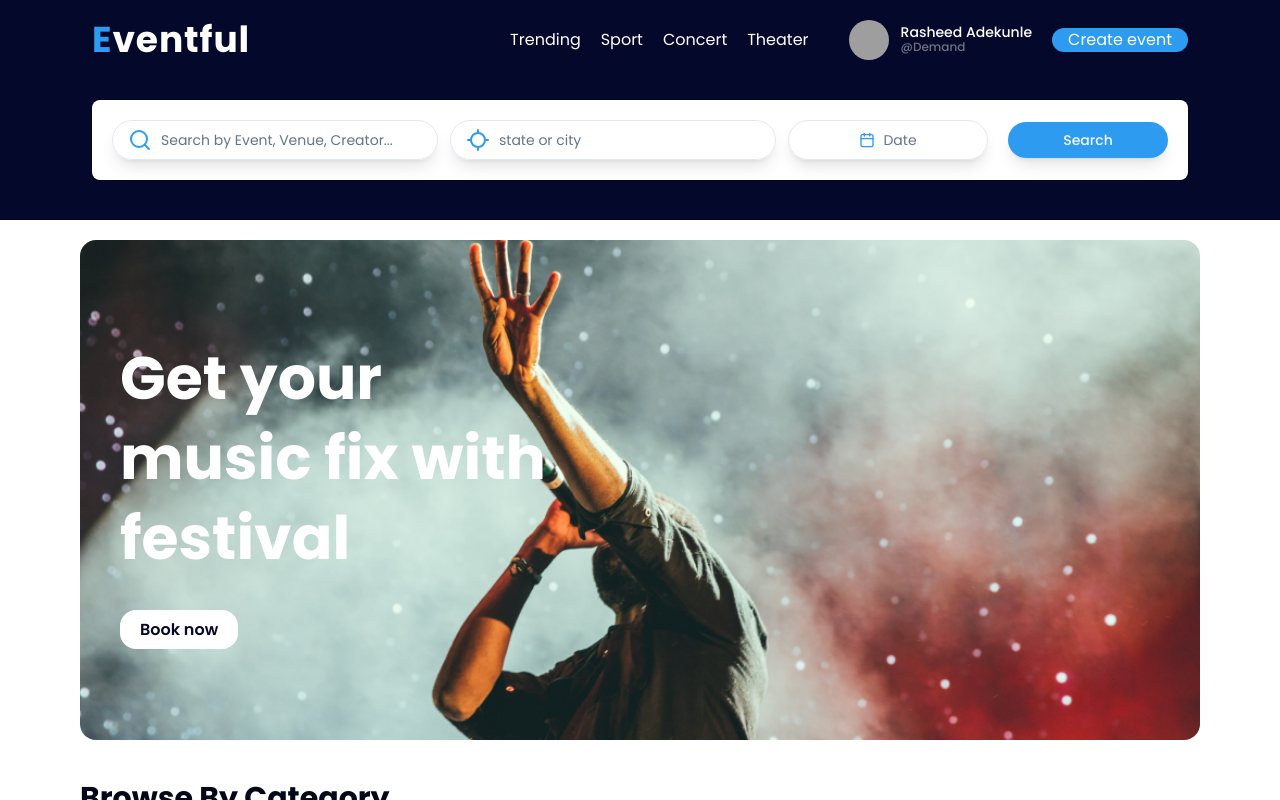
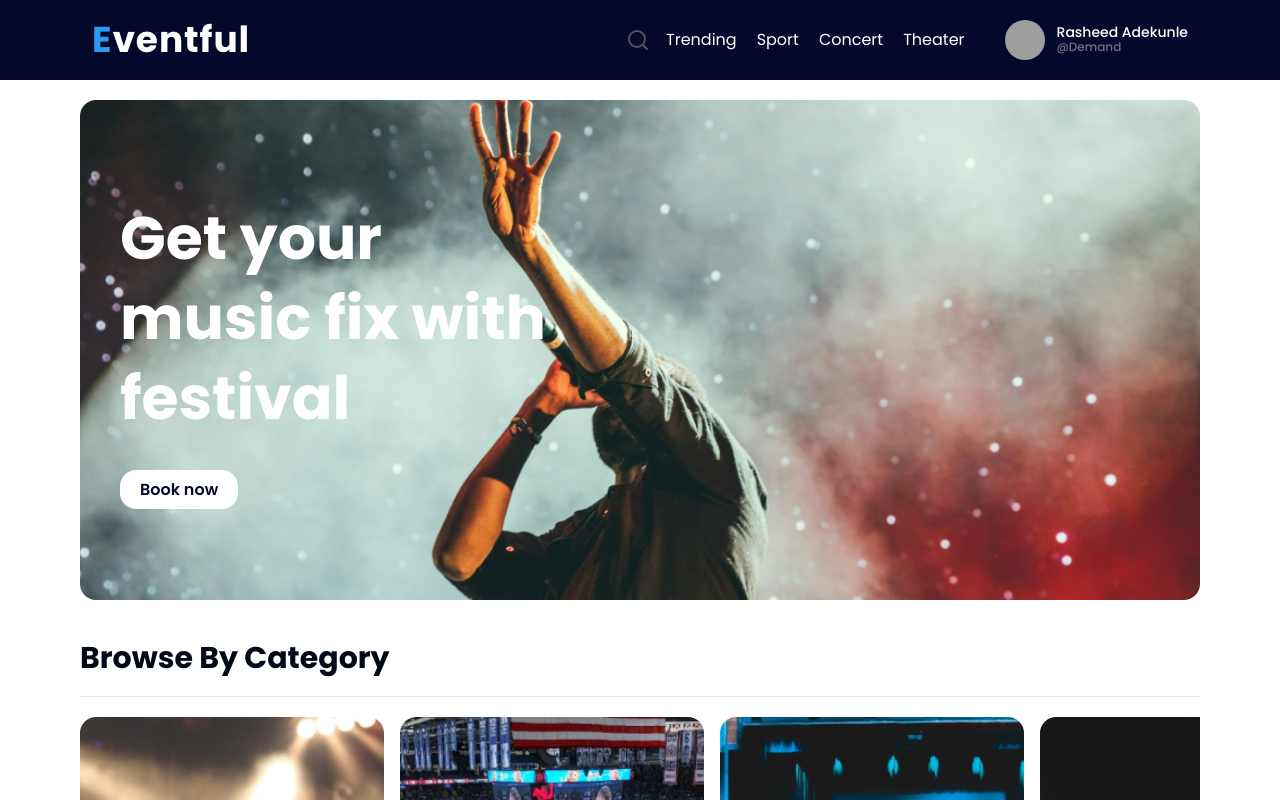
Before and after one commit to Demandtech/eventful-frontend, a Next.js app: page / in a window 1280 px wide. Shown: the top 800 px of the page. Built offline with nearby package versions, Linux system fonts and the light colour scheme; grey boxes are pictures that could not be loaded.

Commit message:
toggle search bar

```diff
--- a/src/app/details/[eventId]/page.tsx
+++ b/src/app/details/[eventId]/page.tsx
@@ -15,7 +15,6 @@ import {
 import { useParams, useRouter } from "next/navigation";
 import { formatPrice } from "@/lib/utils";
 import { ticketTypes } from "@/lib/dummy-data";
-
 
 function Page() {
   const { eventId } = useParams();
@@ -39,15 +38,14 @@ function Page() {
           >
             <ArrowLeft /> Back
           </Button>
-          <div className="absolute left-1/2 top-1/2 -translate-x-1/2 -translate-y-1/2">
-            <h1 className="font-bold w-full px-2 text-white text-center lg:leading text-4xl lg:text-6xl mb-5 lg:mb-10 backdrop-blur-sm">
+          <div className="absolute w-full max-w-[90%] md:max-w-md left-1/2 top-1/2 -translate-x-1/2 -translate-y-1/2">
+            <h1 className="font-bold w-full px-2 text-white text-center lg:leading text-4xl lg:text-6xl  backdrop-blur-sm">
               Sunday Pocono Raceway
             </h1>
           </div>
         </div>
-        <div className="mt-5 gap-3 lg:items-center flex-col md:flex-row flex">
-          <BookButton packages={ticketTypes} />
-          <ul className="md:items-center space-y-3 md:space-y-0 flex-wrap flex-col md:flex-row flex lg:ml-auto">
+        <div className="mt-5 gap-3">
+          <ul className="md:items-center space-y-3 md:space-y-0 flex-wrap flex-col md:flex-row flex">
             <li className="flex space-x-1 items-center">
               <Timer className="text-btn-primary" />
               <span className="font-medium text-sm text-[#333333]">
@@ -85,6 +83,11 @@ function Page() {
               <span className="font-medium text-sm text-[#333333]">
                 ₦{formatPrice(ticketTypes[ticketTypes.length - 1].price)}
               </span>
+            </li>
+
+            <Dot size={50} className="text-gray-500 hidden md:block" />
+            <li>
+              <BookButton packages={ticketTypes} />
             </li>
           </ul>
         </div>
--- a/src/components/home/events.tsx
+++ b/src/components/home/events.tsx
@@ -45,7 +45,7 @@ const events = [
 function Events({ header = "Top Picks Near You" }) {
   const [displayEvents, setEvents] = useState(events);
   return (
-    <div className="mt-10 w-full pb-20">
+    <div className="mt-10 w-full lg:pb-20">
       <h2 className="lg:text-3xl font-bold pb-5 mb-10 border-b">{header}</h2>
       <div className="relative">
         <ul className="">
--- a/src/components/layouts/mainlayout/pagesLayout.tsx
+++ b/src/components/layouts/mainlayout/pagesLayout.tsx
@@ -1,11 +1,19 @@
-import { ReactNode } from "react";
-import Navbar from "./navbar";
+import { ReactNode, useState } from "react";
+import Navbar from "../navbar";
 import Footer from "./Footer";
 
 function PagesLayout({ children }: { children: ReactNode }) {
+  const [isSearchBarOpen, setIsSearchBarOpen] = useState(false);
+
+  function handleSearBar() {
+    setIsSearchBarOpen(!isSearchBarOpen);
+  }
   return (
     <div className="relative min-h-dvh">
-      <Navbar />
+      <Navbar
+        setIsSearchBarOpen={handleSearBar}
+        isSearchBarOpen={isSearchBarOpen}
+      />
 
       <div className="max-w-[1440px] py-5 mx-auto px-3 md:px-5 lg:px-20">
         {children}
--- a/src/components/layouts/mainlayout/navbar.tsx
+++ b/src/components/layouts/navbar.tsx
@@ -2,12 +2,20 @@ import Login from "@/components/auth/login";
 import Signup from "@/components/auth/signup";
 import Link from "next/link";
 import React, { useState } from "react";
-import Searchbar from "../searchbar";
-import Sidebar from "../sidebar";
+import Searchbar from "./searchbar";
+import Sidebar from "./sidebar";
 import { Avatar, AvatarFallback, AvatarImage, Button } from "@/components/ui";
 import { usePathname, useRouter } from "next/navigation";
+import { SearchIcon, LocateIcon } from "lucide-react";
+import { ButtonIcon } from "@radix-ui/react-icons";
 
-function Navbar() {
+function Navbar({
+  isSearchBarOpen,
+  setIsSearchBarOpen,
+}: {
+  isSearchBarOpen: boolean;
+  setIsSearchBarOpen: () => void;
+}) {
   const [user, setUser] = useState(true);
   const path = usePathname();
   const router = useRouter();
@@ -25,7 +33,15 @@ function Navbar() {
               </p>
             </Link>
           </div>
-          <div className="flex gap-10">
+
+          <div className="flex items-center sm:gap-10 ">
+            <div className="flex">
+              {!path.includes("detail") && !path.includes("create-event") && (
+                <Button onClick={setIsSearchBarOpen} variant="default">
+                  <SearchIcon className="text-gray-600" />
+                </Button>
+              )}
+
               <ul className=" items-center gap-5 hidden lg:flex">
                 <li>
                   <Link href="/categories/Family">Trending</Link>
@@ -40,7 +56,7 @@ function Navbar() {
                   <Link href="/categories/Theater">Theater</Link>
                 </li>
               </ul>
-
+            </div>
             <div className="gap-5 flex items-center">
               {!user ? (
                 <>
@@ -57,8 +73,8 @@ function Navbar() {
                       <AvatarImage src="https://github.com/shadcn.png" />
                       <AvatarFallback>RA</AvatarFallback>
                     </Avatar>
-                    <div>
-                      <p className="font-medium text-sm -mb-2">
+                    <div className="hidden sm:block">
+                      <p className=" font-medium text-sm -mb-2">
                         Rasheed Adekunle
                       </p>
                       <span className="text-xs font-medium text-gray-500">
@@ -66,20 +82,24 @@ function Navbar() {
                       </span>
                     </div>
                   </Link>
-                  <Link
+                  {/* <Link
                     className="hidden lg:block bg-btn-primary rounded-3xl px-4"
                     href={"/create-event"}
                   >
                     Create event
-                  </Link>
+                  </Link> */}
                 </div>
               )}
             </div>
           </div>
         </div>
         {!path.includes("detail") && !path.includes("create-event") && (
-          <div className="pb-10">
+          <div
+            className={`${isSearchBarOpen ? "h-full" : "h-0"} overflow-hidden`}
+          >
+            <div className="pb-10 py-5">
               <Searchbar />
+            </div>
           </div>
         )}
       </div>
--- a/src/components/layouts/searchbar.tsx
+++ b/src/components/layouts/searchbar.tsx
@@ -9,9 +9,9 @@ function Searchbar() {
   const [date, setDate] = useState<Date>();
 
   return (
-    <form className="bg-white gap-5 p-5 w-full flex items-center rounded-lg mt-5">
+    <form className="bg-white gap-5 p-5 w-full flex-col md:flex-row flex items-center rounded-lg">
       <div className="flex flex-wrap lg:flex-nowrap w-full gap-3">
-        <div className="w-full relative shadow-lg rounded-3xl ">
+        <div className="w-full sm:max-w-sm md:max-w-md lg:max-w-lg relative shadow-lg rounded-3xl ">
           <Input
             className="rounded-3xl pl-12"
             placeholder="Search by Event, Venue, Creator..."
@@ -21,7 +21,7 @@ function Searchbar() {
 
           <SearchIcon className="text-btn-primary absolute top-1/2  left-4 -translate-y-1/2" />
         </div>
-        <div className="relative w-full shadow-lg rounded-3xl ">
+        <div className="relative w-full sm:max-w-sm md:max-w-md lg:max-w-lg shadow-lg rounded-3xl ">
           <Input
             className="rounded-3xl  pl-12"
             placeholder="state or city"
@@ -31,11 +31,11 @@ function Searchbar() {
           <LocateIcon className="text-btn-primary absolute top-1/2  left-4 -translate-y-1/2" />
         </div>
 
-        <div className="lg:max-w-[200px] w-full shadow-lg rounded-3xl">
+        <div className="w-full sm:max-w-sm md:max-w-md lg:max-w-lg shadow-lg rounded-3xl">
           <DatePicker date={date} setDate={setDate} />
         </div>
       </div>
-      <div className="ml-auto w-full max-w-24 lg:max-w-40 shadow-lg rounded-3xl">
+      <div className="w-full sm:max-w-24 lg:max-w-40 shadow-lg rounded-3xl">
         <Button className="w-full" size="md">
           Search
         </Button>
--- a/src/components/layouts/sidebar.tsx
+++ b/src/components/layouts/sidebar.tsx
@@ -37,7 +37,7 @@ function Sidebar() {
         </ul>
         <SheetFooter className="mt-auto text-center">
           <Link
-            className="bg-btn-primary rounded-3xl text-white px-4"
+            className="bg-btn-primary rounded text-white py-3"
             href={"/create-event"}
           >
             Create event
--- a/src/components/reusables/BookButton.tsx
+++ b/src/components/reusables/BookButton.tsx
@@ -17,8 +17,8 @@ function BookButton({ packages }: { packages: TicketType[] }) {
 
   return (
     <DropdownMenu>
-      <DropdownMenuTrigger className="bg-btn-primary py-2 text-white rounded-3xl md:max-w-36 justify-between px-4 w-full flex gap-5">
-        Book <ChevronDown />
+      <DropdownMenuTrigger className="bg-btn-primary whitespace-nowrap py-2 text-white rounded-3xl md:max-w-36 justify-between px-4 w-full flex gap-3">
+        Book Now <ChevronDown />
       </DropdownMenuTrigger>
       <DropdownMenuContent className="w-full">
         <DropdownMenuLabel>Ticket type</DropdownMenuLabel>
@@ -29,10 +29,7 @@ function BookButton({ packages }: { packages: TicketType[] }) {
         >
           {packages.map((ticket, index) => {
             return (
-              <DropdownMenuRadioItem
-                key={index}
-                value={String(ticket.price)}
-              >
+              <DropdownMenuRadioItem key={index} value={String(ticket.price)}>
                 {ticket.name} (₦{formatPrice(ticket.price)})
               </DropdownMenuRadioItem>
             );
--- a/src/components/reusables/datepicker.tsx
+++ b/src/components/reusables/datepicker.tsx
@@ -29,7 +29,7 @@ export default function DatePicker({
           variant={"outline"}
           size="md"
           className={cn(
-            "w-full lg:max-w-[200px] h-full text-btn-secondary justify-center text-left font-normal",
+            "w-full h-full text-btn-secondary justify-center text-left font-normal",
             !date && "text-muted-foreground"
           )}
         >
```
Lines whose indentation alone changed are shown as unchanged.
